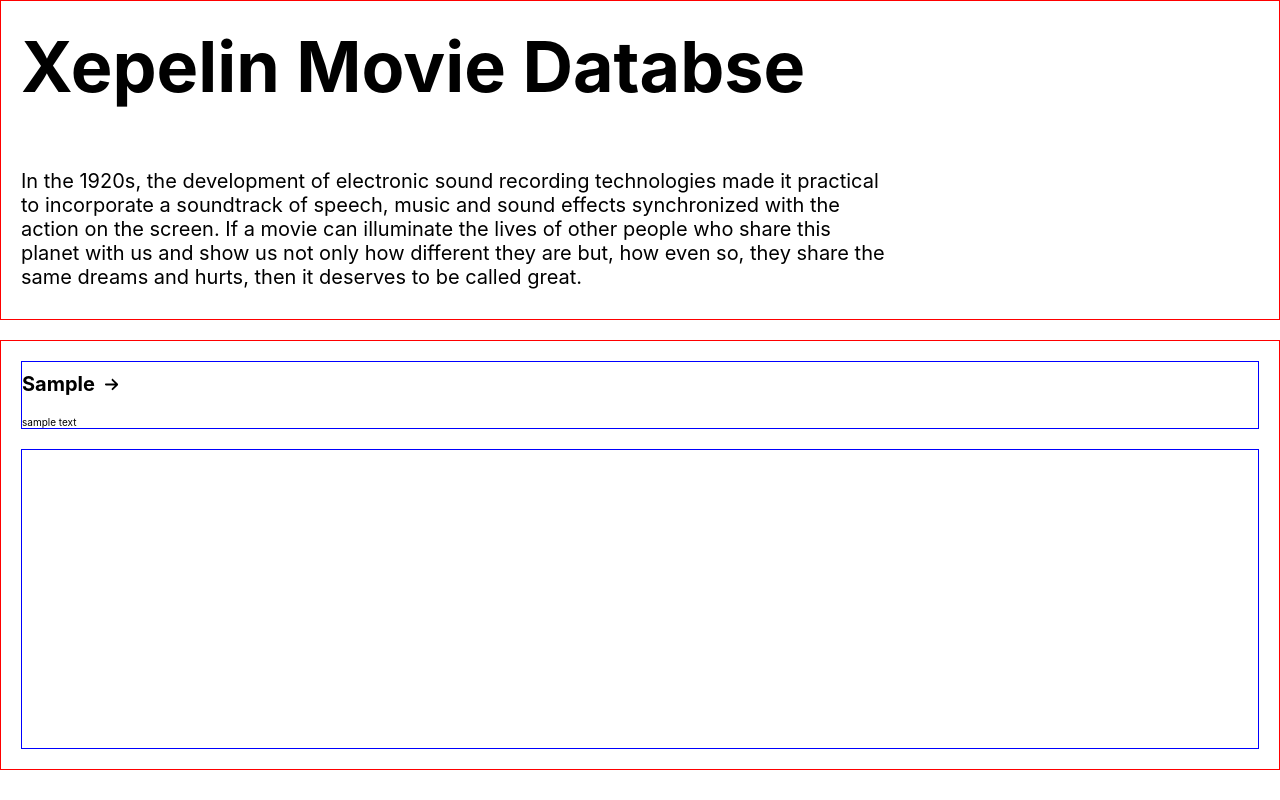
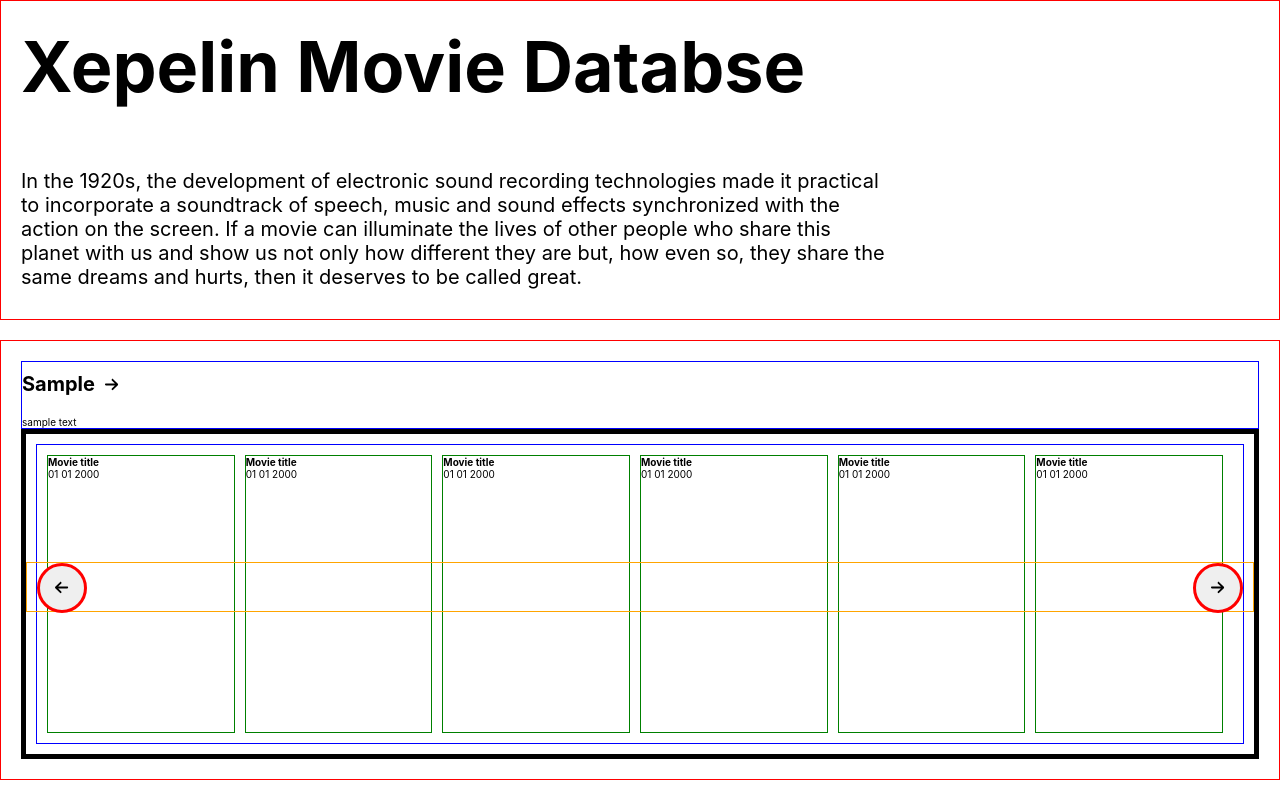
Before and after one commit to alvaropazz/test-moviedb, a React (Create React App) app: page / in a window 1280 px wide. Built offline with nearby package versions, Linux system fonts and the light colour scheme.

Commit message:
feat: add item and buttons to carrousel

```diff
--- /dev/null
+++ b/src/components/Carrousel/components/styles/index.js
@@ -0,0 +1,16 @@
+import styled from "styled-components";
+
+export const CarrouselItemWrapper = styled.div`
+  border: 1px solid green;
+  display: flex;
+  flex-direction: column;
+  margin: 0 1rem 0 0;
+  flex 1;
+`;
+
+export const CarrouselButtonWrapper = styled.button`
+  border: 3px solid red;
+  height: 5rem;
+  width: 5rem;
+  border-radius: 10rem;
+`;
--- a/src/components/Carrousel/index.js
+++ b/src/components/Carrousel/index.js
@@ -1,9 +1,13 @@
 import React from "react";
+import CarrouselItem from "./components/CarrouselItem";
+import CarrouselButton from "./components/CarrouselButton";
 import { CarrouselWrapper } from "./styles";
 import { FontAwesomeIcon } from "@fortawesome/react-fontawesome";
 import { faArrowRight } from "@fortawesome/free-solid-svg-icons";
 
 const Carrousel = ({ title, subtitle }) => {
+  const direction = () => console.log("direction");
+
   return (
     <CarrouselWrapper>
       <div className="carrousel-header">
@@ -17,7 +21,20 @@ const Carrousel = ({ title, subtitle }) => {
         <p>{subtitle}</p>
       </div>
 
-      <div className="carrousel-content"></div>
+      <div className="carrousel-content">
+        <div className="carrousel-content-items">
+          <CarrouselItem title={"Movie title"} date={"01 01 2000"} />
+          <CarrouselItem title={"Movie title"} date={"01 01 2000"} />
+          <CarrouselItem title={"Movie title"} date={"01 01 2000"} />
+          <CarrouselItem title={"Movie title"} date={"01 01 2000"} />
+          <CarrouselItem title={"Movie title"} date={"01 01 2000"} />
+          <CarrouselItem title={"Movie title"} date={"01 01 2000"} />
+        </div>
+        <div className="carrousel-buttons">
+          <CarrouselButton direction="left" onClick={direction} />
+          <CarrouselButton direction="right" onClick={direction} />
+        </div>
+      </div>
     </CarrouselWrapper>
   );
 };
--- a/src/components/Carrousel/styles/index.js
+++ b/src/components/Carrousel/styles/index.js
@@ -31,10 +31,28 @@ export const CarrouselWrapper = styled.div`
   }
 
   .carrousel-content {
-    border: 1px solid blue;
-    min-height: 30rem;
-    display: flex;
-    flex-direction: column;
-    margin: 2rem 0 0 0;
+    border: 5px solid black;
+    padding: 1rem;
+    position: relative;
+
+    .carrousel-content-items {
+      border: 1px solid blue;
+      min-height: 30rem;
+      display: flex;
+      padding: 1rem;
+    }
+
+    .carrousel-buttons {
+      border: 1px solid orange;
+      padding: 0 1rem;
+      display: flex;
+      justify-content: space-between;
+      height: 5rem;
+      width: 100%;
+      position: absolute;
+      top: 40%;
+      left: 0;
+      z-index: 1;
+    }
   }
 `;
```
